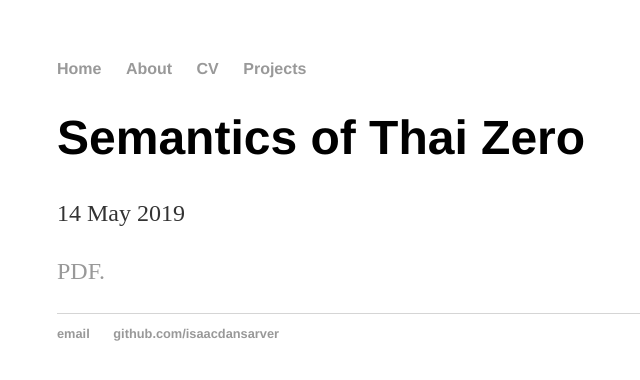
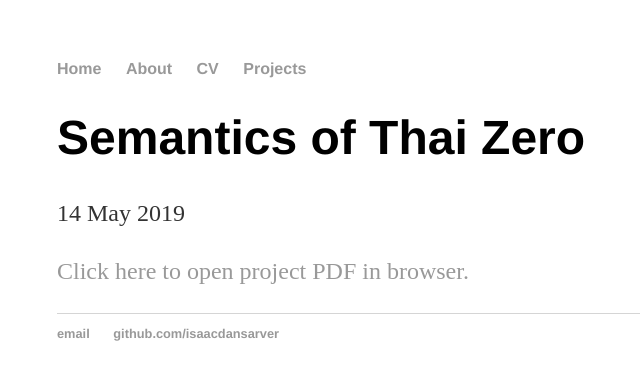
Before and after one commit to isaacdansarver/isaacdansarver.github.io, a Jekyll site: the page built from _posts/2019-05-14-semantics-of-thai-zero.md, in a window 1280 px wide. Shown: the top 380 px of the page, without its empty margins (135-775 px from the left). Built offline with Jekyll 4.4.1, drawn with Linux system fonts in a browser that asks for light colours.

Commit message:
Change link text.

```diff
--- a/_posts/2019-05-14-semantics-of-thai-zero.md
+++ b/_posts/2019-05-14-semantics-of-thai-zero.md
@@ -5,4 +5,4 @@ date: 2019-05-14
 ---
 
 <a href="isaacsarver.github.io/_posts/The_Ontology_of_Empty_Pluralities_and_the_Heterogeneity_of_Pluralized_Predicates_in_Thai.pdf
-" target="_blank">PDF.</a>
+" target="_blank">Click here to open project PDF in browser.</a>
```
